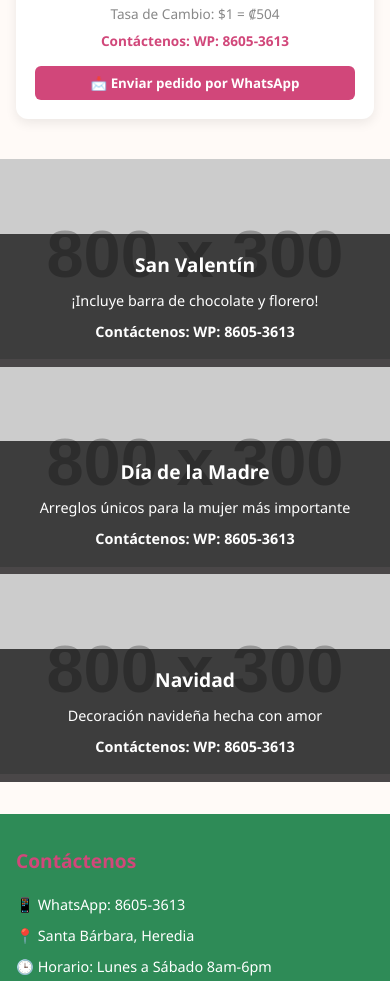
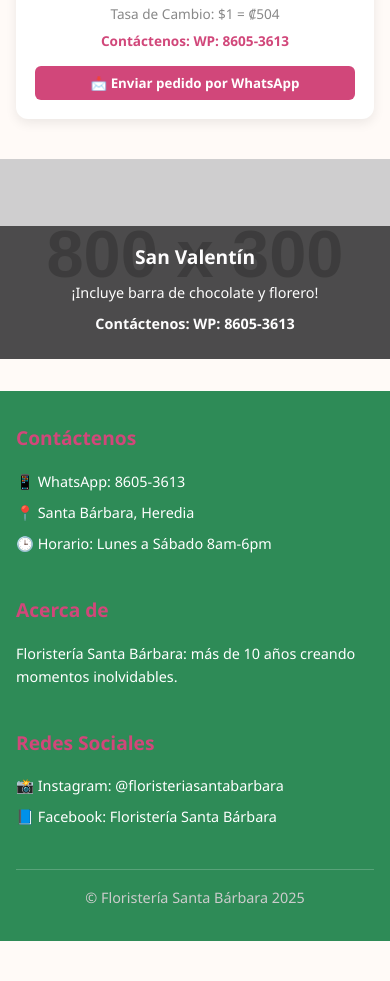
Before and after one commit to krisArias1990/Florister-a-Santa-B-rbara, a plain HTML site: page admin.html in a window 390 px wide. Shown: the part 4395-5376 px from the top of the page. After the commit the page ends 5336 px from the top, so only its background shows below. Drawn offline with Linux system fonts and the light colour scheme; placeholder pictures from the web are drawn by us.

Commit message:
Update style.css

```diff
--- a/style.css
+++ b/style.css
@@ -168,16 +168,29 @@ main {
   overflow: hidden;
   margin: 2rem 0;
   background: #f9f0f4;
+  height: 250px;
+}
+
+.carousel-inner {
+  display: flex;
+  transition: transform 0.5s ease-in-out;
+  height: 100%;
 }
 
 .carousel-item {
   min-width: 100%;
   position: relative;
+  opacity: 0;
+  transition: opacity 0.5s ease-in-out;
+}
+
+.carousel-item.active {
+  opacity: 1;
 }
 
 .carousel-item img {
   width: 100%;
-  height: 250px;
+  height: 100%;
   object-fit: cover;
 }
 
@@ -225,11 +238,12 @@ main {
   position: relative;
   width: 90%;
   max-width: 800px;
-  height: 80vh;
+  max-height: 85vh;
   display: flex;
   align-items: center;
   justify-content: space-between;
   padding: 1rem;
+  overflow-y: auto;
 }
 
 .lightbox-info {
@@ -373,6 +387,7 @@ footer {
   color: #ccc;
 }
 
+/* Responsive */
 @media (max-width: 600px) {
   .header-content {
     flex-direction: column;
@@ -396,6 +411,7 @@ footer {
   .lightbox-content {
     flex-direction: column;
     height: auto;
+    max-height: none;
     padding: 0.5rem;
   }
 
@@ -415,13 +431,8 @@ footer {
     font-size: 1.5rem;
   }
 
-  .prev {
-    order: 1;
-  }
-
-  .next {
-    order: 2;
-  }
+  .prev { order: 1; }
+  .next { order: 2; }
 
   .whatsapp-flotante {
     width: 55px;
@@ -436,7 +447,7 @@ footer {
     padding: 0.4rem 0.8rem;
   }
 
-  .carousel-item img {
+  .carousel {
     height: 200px;
   }
 
```
